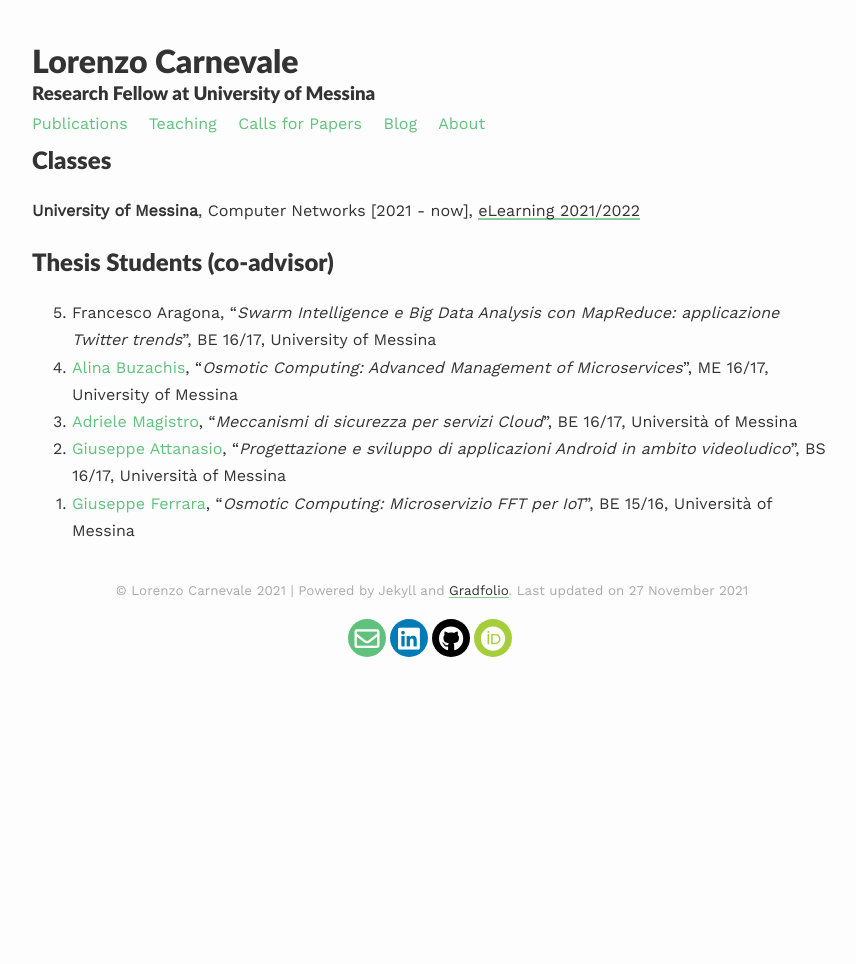
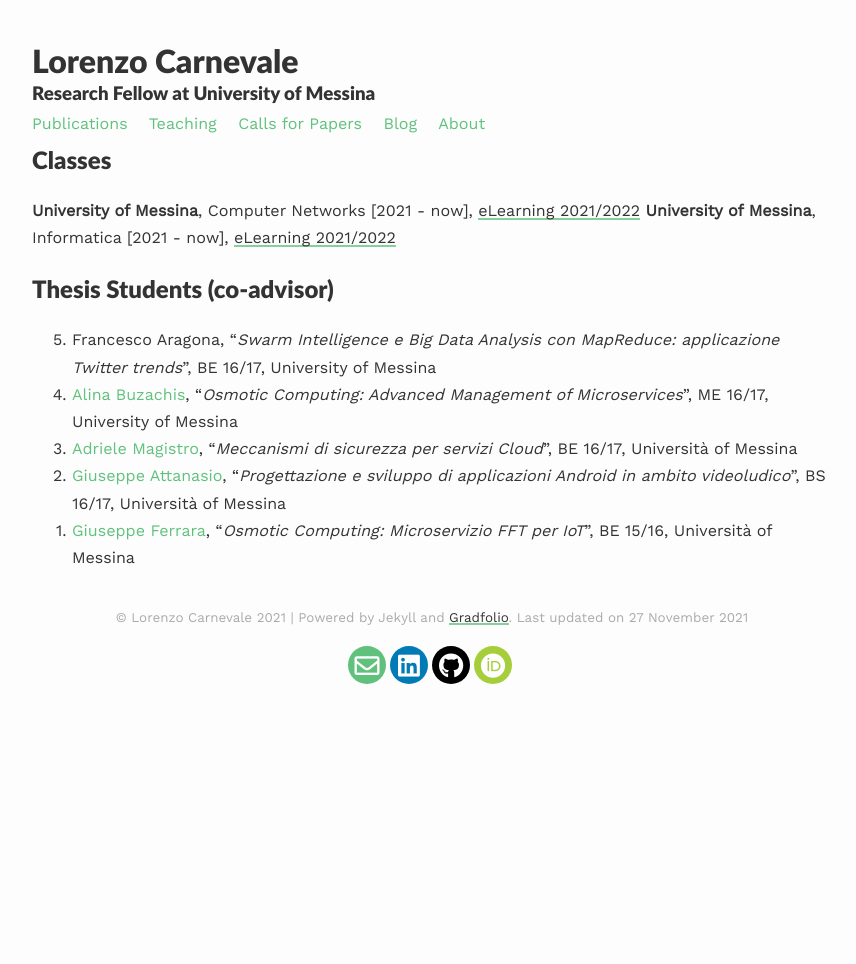
Before and after one commit to lcarnevale/lcarnevale.github.io, a Jekyll site: the page built from _pages/education.md, in a window 1280 px wide. Shown: the whole page, without its empty margins (208-1064 px from the left). Built offline with Jekyll 4.4.1, drawn with Linux system fonts in a browser that asks for light colours; nearby versions of some CDN libraries.

Commit message:
insert Informatica classes

```diff
--- a/_pages/education.md
+++ b/_pages/education.md
@@ -7,6 +7,7 @@ published: true
 
 ## Classes
 **University of Messina**, Computer Networks [2021 - now], [eLearning 2021/2022](https://moodle2.unime.it/course/view.php?id=48056)
+**University of Messina**, Informatica [2021 - now], [eLearning 2021/2022](https://moodle2.unime.it/course/view.php?id=48069)
 
 ## Thesis Students (co-advisor)
 0. Francesco Aragona, "*Swarm Intelligence e Big Data Analysis con MapReduce: applicazione Twitter trends*", BE 16/17, University of Messina
```
